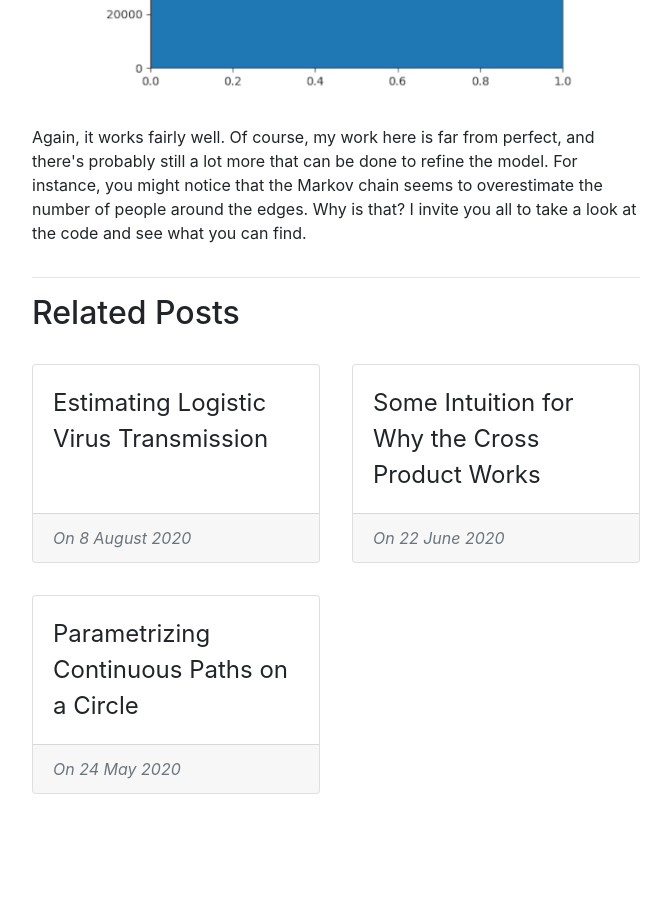
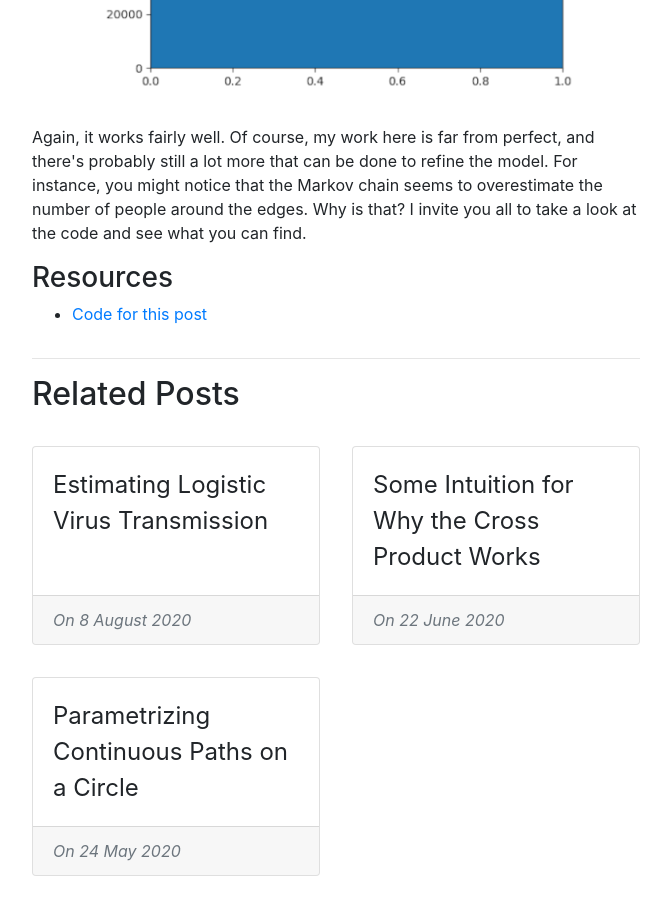
Before and after one commit to ammrat13/ammrat13.github.io, a Jekyll site: the page built from _posts/2020-09-07-random_movement_equilibrium.md, in a window 1280 px wide and 900 px high, scrolled down 4768 px. Shown: the whole window, without its empty margins (304-975 px from the left). Built offline with Jekyll 4.4.1, drawn with Linux system fonts in a browser that asks for light colours; nearby versions of some CDN libraries; our own code applies the rules of GitHub Pages for plain Markdown files.

Commit message:
Added resources for September 7

```diff
--- a/_posts/2020-09-07-random_movement_equilibrium.md
+++ b/_posts/2020-09-07-random_movement_equilibrium.md
@@ -156,3 +156,6 @@ there's probably still a lot more that can be done to refine the model. For
 instance, you might notice that the Markov chain seems to overestimate the
 number of people around the edges. Why is that? I invite you all to take a look
 at the code and see what you can find.
+
+### Resources
+* [Code for this post](https://github.com/ammrat13/ammrat13.github.io/tree/master/assets/2020/09/07/simulation)
```
